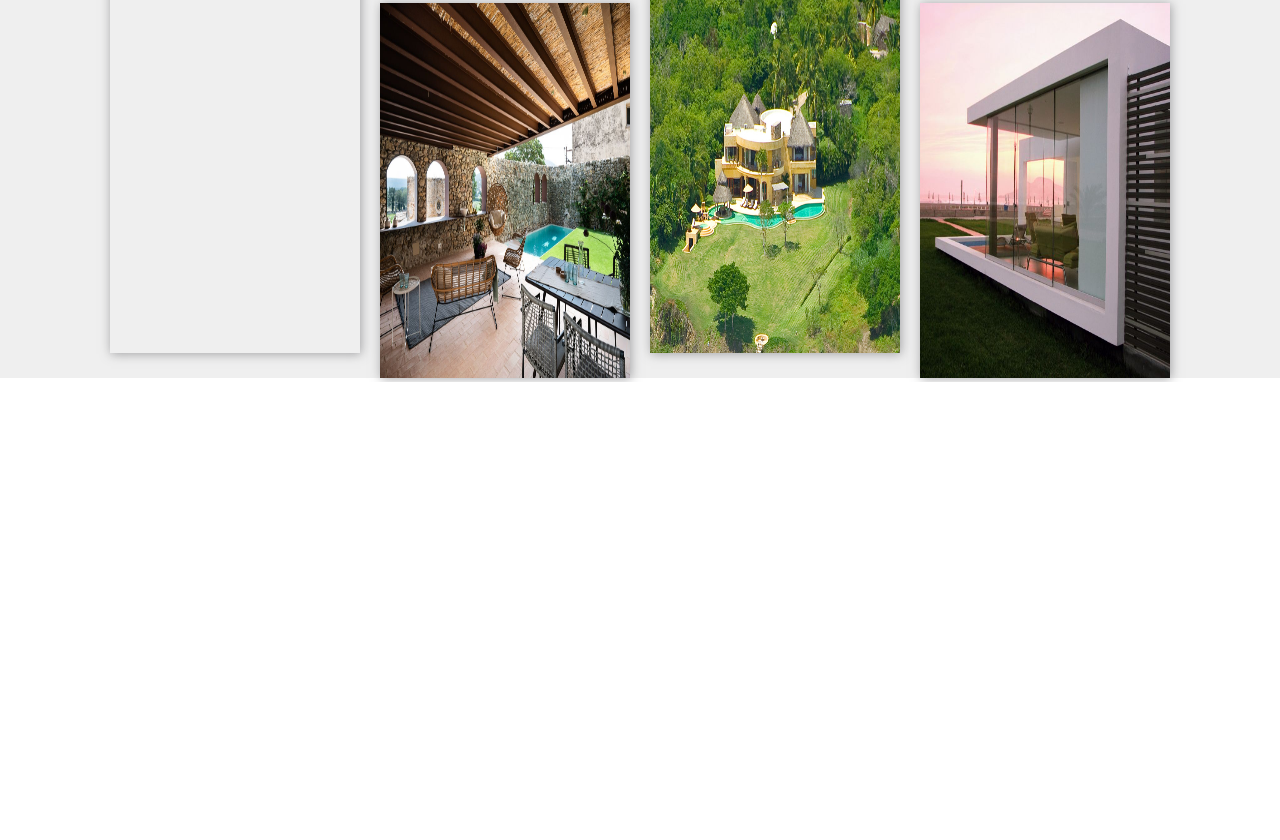
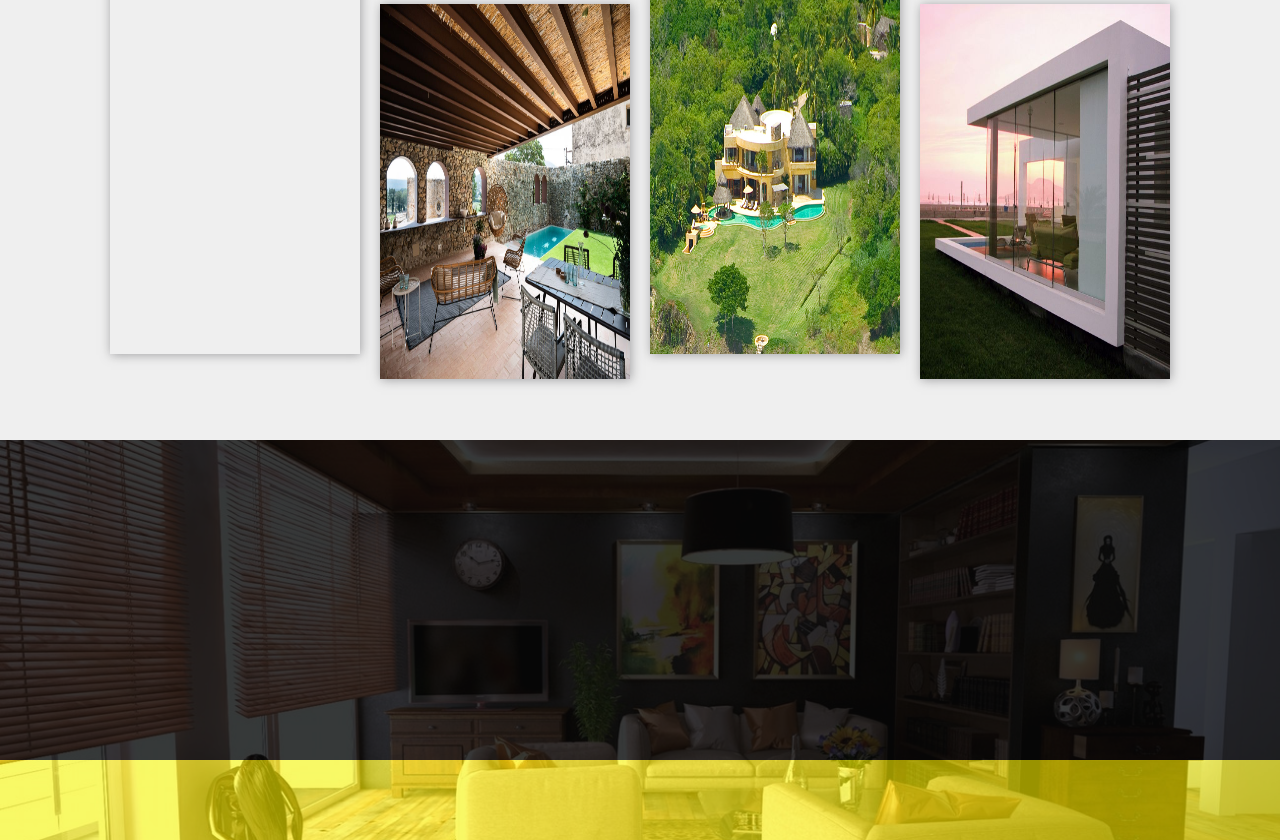
Before and after one commit to hadiazb/LandingPageWork, a plain HTML site: page index.html in a window 1280 px wide. Shown: the part 1590-2430 px from the top of the page. Before the commit the page ends 1972 px from the top, so only its background shows below. Drawn offline with Linux system fonts and the light colour scheme; files whose address does not match are found by name.

Commit message:
Footer
Co-Authored-By: HUGO ANDRES DIAZ BERNAL <hadiazb@users.noreply.github.com>

```diff
--- a/css/style.css
+++ b/css/style.css
@@ -159,7 +159,7 @@ header .filtro ul > li > ul > li:hover{
   background-color: rgb(223, 223, 223, .5);
   padding-left: 110px;
   padding-right: 110px;
-
+  height: 1000px;
 }
 
 .home .titulo{
@@ -168,11 +168,12 @@ header .filtro ul > li > ul > li:hover{
   margin: 10px 0;
   font-size: 1.5em;
   font-family: 'Arial';
+  border-bottom: 1px solid black;
 }
 
 .home  .images figure img{
-  width: 250px;
-  height: 250px;
+  /* width: 250px;
+  height: 250px; */
 }
 .home .images{
   display: grid;
@@ -184,11 +185,7 @@ header .filtro ul > li > ul > li:hover{
   box-shadow: 1px 1px 10px rgba(93, 93, 97, 0.54);
 }
 .home .images .img:hover{
-  filter: contrast(0.5);
-  cursor: pointer;
-}
-.overlay{
-  background: rgba(247, 234, 53, 0.65);
+  filter: sepia(60%);
   cursor: pointer;
 }
 .home .images .img img{
@@ -219,3 +216,24 @@ header .filtro ul > li > ul > li:hover{
 .img:nth-of-type(8){
   align-self: end;
 }
+
+
+/* footer */
+.footer{
+  width: 100%;
+  height: 400px;
+  background-image: url("../images/footer.jpg");
+  background-size: cover;
+  background-position: center;
+  background-repeat:no-repeat;
+}
+.footer .servicios{
+  width: 100%;
+  height: 320px;
+  background-color: rgba(8, 8, 8, 0.80);
+}
+.footer .contacto{
+  width: 100%;
+  height: 80px;
+  background-color: rgba(255, 245, 0, 0.60);
+}
--- a/index.html
+++ b/index.html
@@ -91,7 +91,7 @@
     <div class="home">
       <h4 class="titulo">FEATURED NEIGHBORDHOODS</h4>
       <div class="images">
-        <div class="img uno">
+        <div class="img">
           <figure>
             <img src="./images/img1.jpg" alt="Imagen 1">
           </figure>
@@ -134,6 +134,17 @@
       </div>
     </div>
 
+    <!-- footer -->
+    <footer class="footer">
+      <div class="servicios">
+
+      </div>
+      <div class="contacto">
+
+      </div>
+    </footer>
+
+
     <!-- Rutas de bibliotecas de codigo para jquery y bootstrap -->
     <script type="text/javascript" src="./jquery/jquery-3.4.1.min.js"></script>
     <script type="text/javascript" src="./js/bootstrap.min.js"></script>
```
Also changed, not shown: images/footer.jpg (added).
